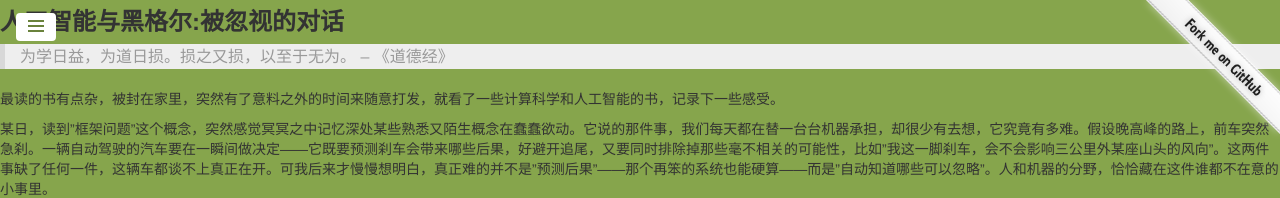
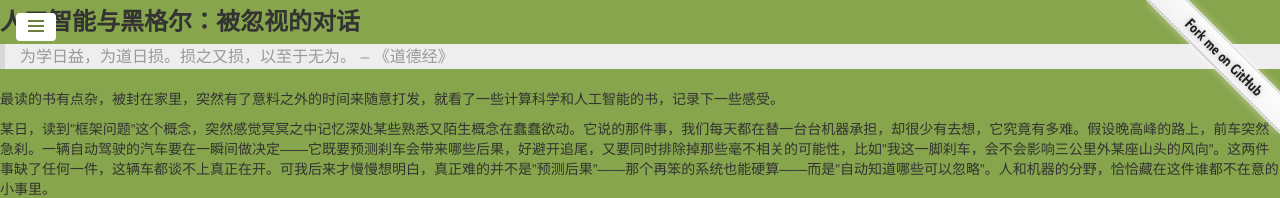
Before and after one commit to yusiwen/yusiwen.github.io, a Jekyll site: the page built from _posts/2022-12-24-essay-on-philosophy(3).md, in a window 1280 px wide. Shown: the top 198 px of the page. Built offline with Jekyll 4.4.1, drawn with Linux system fonts in a browser that asks for light colours; our own code applies the rules of GitHub Pages for plain Markdown files.

```diff
--- a/_posts/2022-12-24-essay-on-philosophy(3).md
+++ b/_posts/2022-12-24-essay-on-philosophy(3).md
@@ -4,7 +4,7 @@ title: '哲学随笔3#'
 categories: '哲学','AI'
 ---
 
-### 人工智能与黑格尔:被忽视的对话
+### 人工智能与黑格尔：被忽视的对话
 
 > 为学日益，为道日损。损之又损，以至于无为。 -- 《道德经》
 
```
